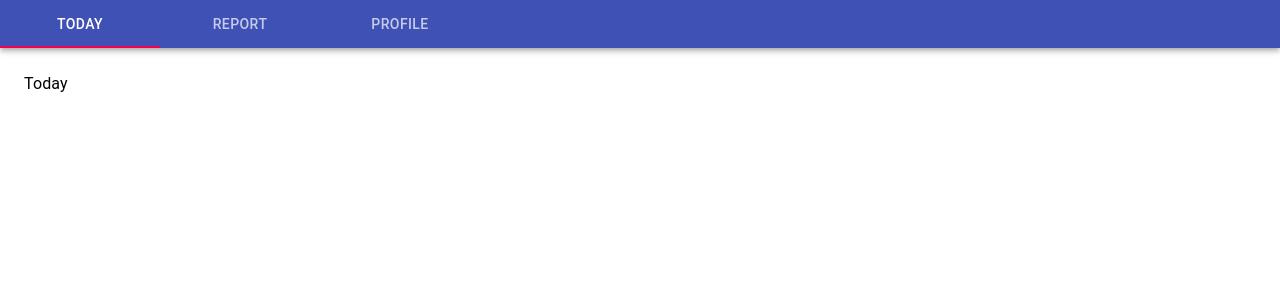
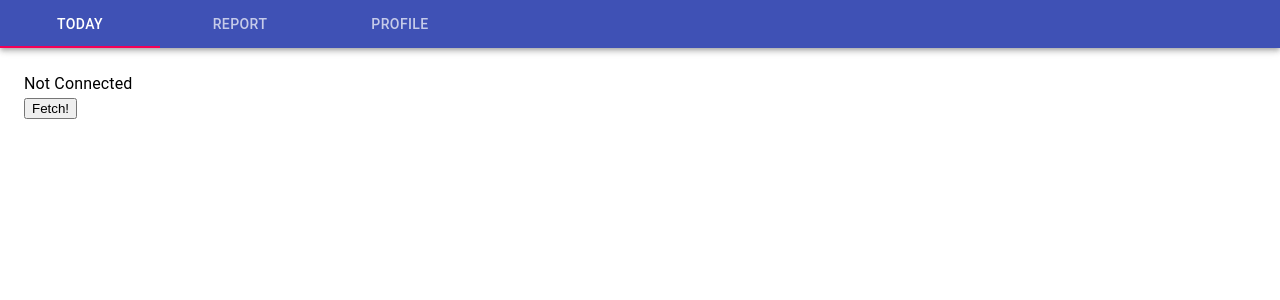
Before and after one commit to DCafero/HealthApp, a React (Create React App) app in the folder client/: page / in a window 1280 px wide. Shown: the top 300 px of the page. Built offline with nearby package versions, Linux system fonts and the light colour scheme.

Commit message:
Added basic communication with server

```diff
--- a/client/src/App.js
+++ b/client/src/App.js
@@ -1,6 +1,7 @@
 import "./App.css";
 import MainBody from "./Components/MainBody";
 import SignIn from "./Components/Sign-in/Sign-in";
+import axios from "axios";
 
 let signedIn = true;
 
--- a/client/src/Components/Today/TodayBody.js
+++ b/client/src/Components/Today/TodayBody.js
@@ -1,7 +1,24 @@
-function TodayBody() {
-  return <div>Today</div>;
+import axios from "axios";
+import React, { Component } from "react";
 
+export default class TodayBody extends Component {
+  state = {
+    hello_world: "Not Connected",
+  };
 
+  fetchHelloWorld = () => {
+    axios.get("/hello_world").then((serverResponse) => {
+      this.setState({ hello_world: serverResponse.data });
+    });
+  };
+
+  render() {
+    return (
+      <div>
+        {this.state.hello_world}
+        <br />
+        <button onClick={this.fetchHelloWorld}>Fetch!</button>
+      </div>
+    );
+  }
 }
-
-export default TodayBody;
```
Also changed, not shown: 1 other file (tests, documents, lock files or other folders).
